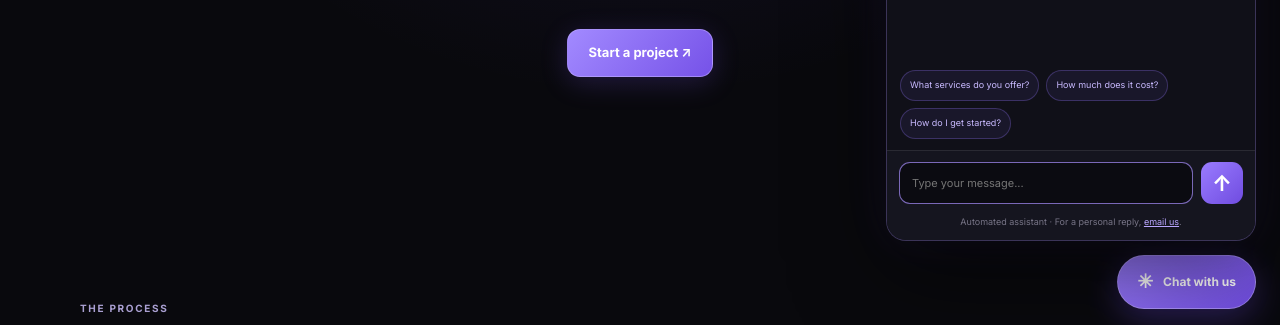
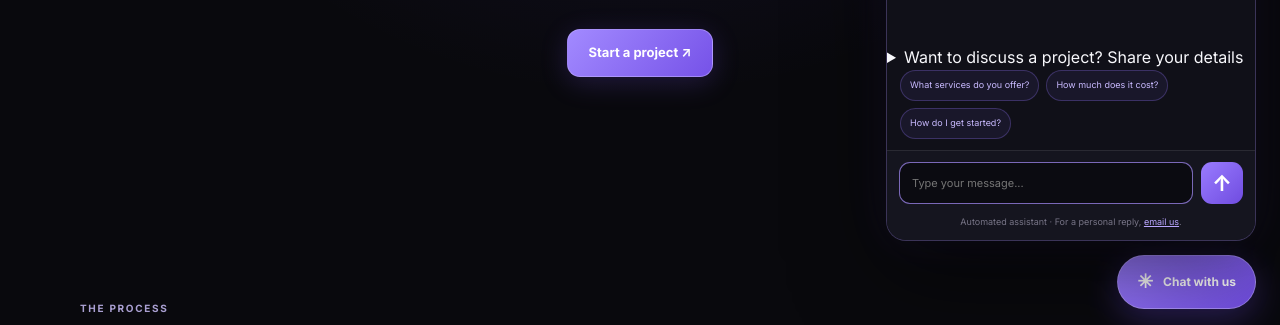
Before and after one commit to aegarcia1012925-ctrl/kuji-digital, a plain HTML site: page how-it-works.html in a window 1280 px wide. Both pictures are taken after a click on the button "Open chat with Kuji Digital". Shown: the part 469-794 px from the top of the page. Drawn offline with Linux system fonts and the light colour scheme.

Commit message:
Add consent-based project lead form to AI chat

```diff
--- a/how-it-works.html
+++ b/how-it-works.html
@@ -17,6 +17,8 @@
     <section class="chat-panel" id="kuji-chat-panel" role="dialog" aria-label="Kuji Digital customer assistant" aria-modal="false" hidden>
       <header class="chat-panel-header"><div class="chat-avatar" aria-hidden="true">K</div><div class="chat-agent"><strong>Kuji Assistant</strong><span><i></i> Typically replies instantly</span></div><button class="chat-close" id="chat-close" type="button" aria-label="Close chat">×</button></header>
       <div class="chat-transcript" id="chat-transcript" role="log" aria-live="polite" aria-relevant="additions"><div class="chat-message assistant-message"><p>Hey there! 👋 Welcome to Kuji Digital. I can answer questions about websites, automation, pricing, and getting started. What can I help you with?</p><time>Just now</time></div></div>
+
+      <details class="chat-lead-details"><summary>Want to discuss a project? Share your details</summary><form class="chat-lead-form" id="chat-lead-form"><label>Your name<input name="name" autocomplete="name" maxlength="80" required></label><label>Business name<input name="business" autocomplete="organization" maxlength="100"></label><label>Email address<input name="email" type="email" autocomplete="email" maxlength="160" required></label><label>What do you need help with?<textarea name="details" rows="3" maxlength="1500" required placeholder="Tell us a little about your project..."></textarea></label><label class="chat-consent"><input name="consent" type="checkbox" required><span>I agree to have Kuji Digital use these details to respond to my inquiry.</span></label><button type="submit">Send project inquiry</button><p class="chat-lead-status" id="chat-lead-status" role="status"></p></form></details>
       <div class="chat-suggestions" id="chat-suggestions"><button type="button">What services do you offer?</button><button type="button">How much does it cost?</button><button type="button">How do I get started?</button></div>
       <form class="chat-compose" id="chat-form"><label class="visually-hidden" for="chat-input">Type your message</label><input id="chat-input" name="message" maxlength="500" autocomplete="off" placeholder="Type your message..." required><button id="chat-send" type="submit" aria-label="Send message">↑</button></form>
       <p class="chat-disclaimer">Automated assistant · For a personal reply, <a href="mailto:Aegarcia1012925@gmail.com">email us</a>.</p>
```
